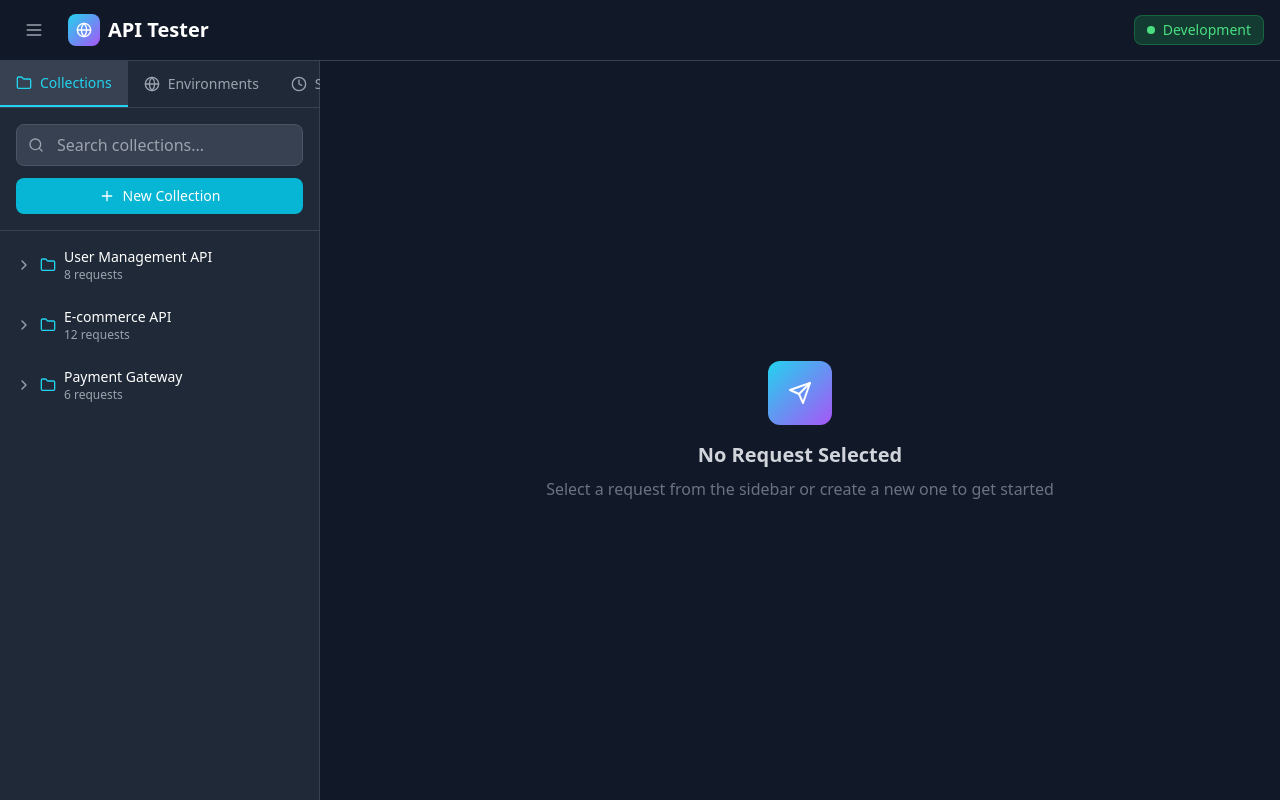
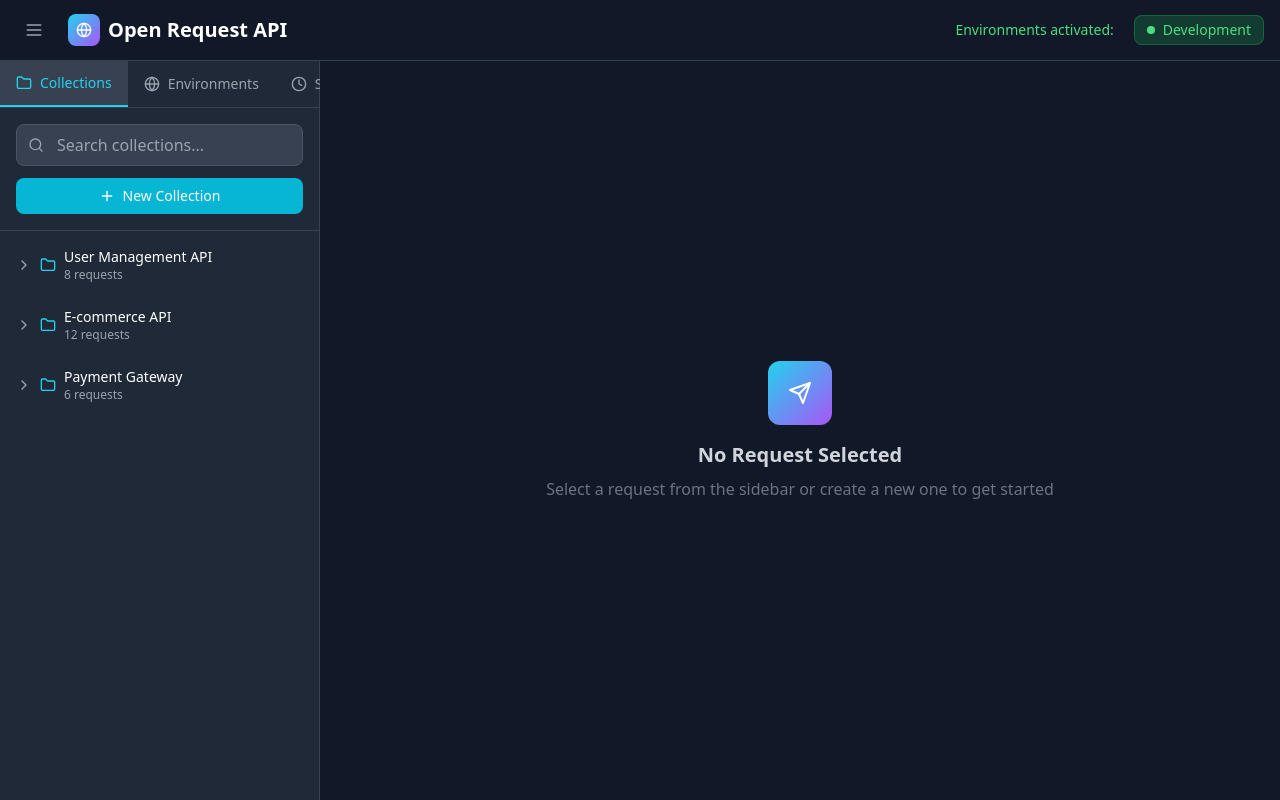
Before and after one commit to ArielPareja/bolt, a React (Vite) app: page / in a window 1280 px wide. Built offline with nearby package versions, Linux system fonts and the light colour scheme.

Commit message:
Updated Header.tsx

```diff
--- a/src/components/Layout/Header.tsx
+++ b/src/components/Layout/Header.tsx
@@ -1,17 +1,10 @@
-import React from 'react';
-import { Menu, Globe, Download, Upload, Settings } from 'lucide-react';
-import { useApp } from '../../contexts/AppContext';
+import { Menu, Globe } from "lucide-react";
+import { useApp } from "../../contexts/AppContext";
 
 export function Header() {
-  const { sidebarCollapsed, setSidebarCollapsed, activeEnvironments, requests, collections, environments } = useApp();
+  const { sidebarCollapsed, setSidebarCollapsed, activeEnvironments } =
+    useApp();
 
-  const exportData = () => {
-    return JSON.stringify({
-      requests,
-      collections,
-      environments,
-    });
-  };
   return (
     <header className="bg-gray-900 border-b border-gray-700 px-4 py-3 flex items-center justify-between">
       <div className="flex items-center space-x-4">
@@ -25,15 +18,23 @@ export function Header() {
           <div className="w-8 h-8 bg-gradient-to-br from-cyan-400 to-purple-500 rounded-lg flex items-center justify-center">
             <Globe size={16} className="text-white" />
           </div>
-          <span>API Tester</span>
+          <span>Open Request API</span>
         </h1>
       </div>
 
       <div className="flex items-center space-x-4">
         {activeEnvironments.length > 0 && (
           <div className="flex items-center space-x-2">
-            {activeEnvironments.map((env, index) => (
-              <div key={env._id} className="flex items-center space-x-2 px-3 py-1 bg-green-500/20 border border-green-500/30 rounded-lg">
+            <div className="flex items-center space-x-2 px-3 py-1">
+              <span className="text-green-400 text-sm font-medium">
+                Environments activated:
+              </span>
+            </div>
+            {activeEnvironments.map((env) => (
+              <div
+                key={env._id}
+                className="flex items-center space-x-2 px-3 py-1 bg-green-500/20 border border-green-500/30 rounded-lg"
+              >
                 <div className="w-2 h-2 bg-green-400 rounded-full"></div>
                 <span className="text-green-400 text-sm font-medium">
                   {env.name}
```
